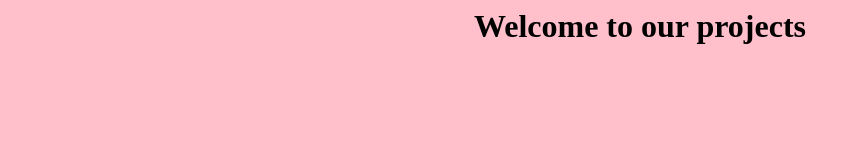
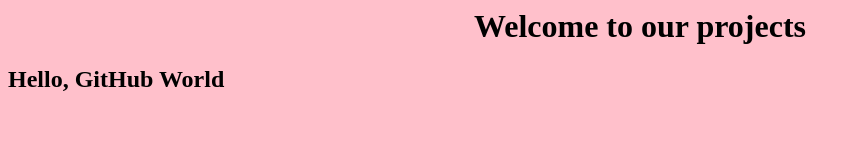
Before and after one commit to Subhash-GITHUB2023/NewProject, a plain HTML site: page index.html in a window 1280 px wide. Shown: the whole page, without its empty margins (0-860 px from the left). Drawn offline with Linux system fonts and the light colour scheme.

Commit message:
added new line

```diff
--- a/index.html
+++ b/index.html
@@ -1,5 +1,6 @@
 <html>
  <body bgcolor="pink">
 <h1><center>Welcome to our projects</h1>
+    <h2>Hello, GitHub World</h2>
 </body>
 </html>
```
